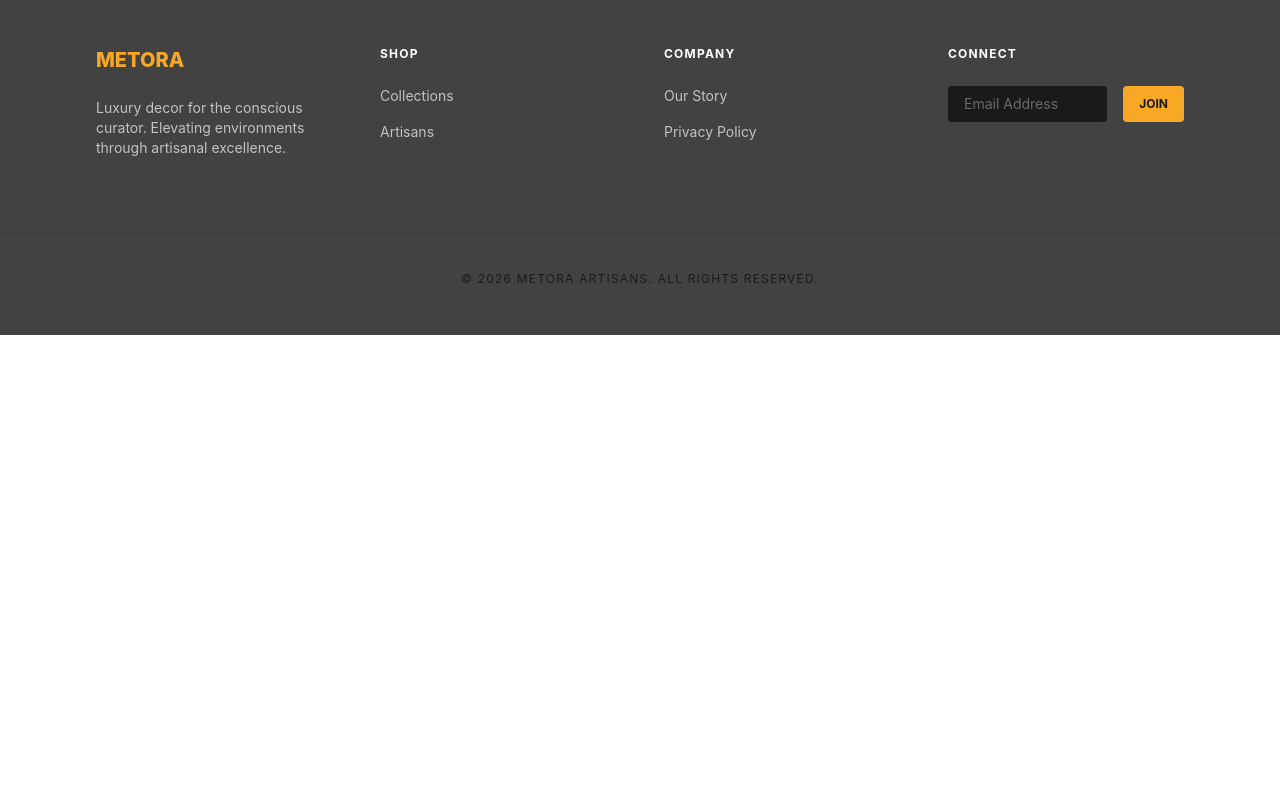
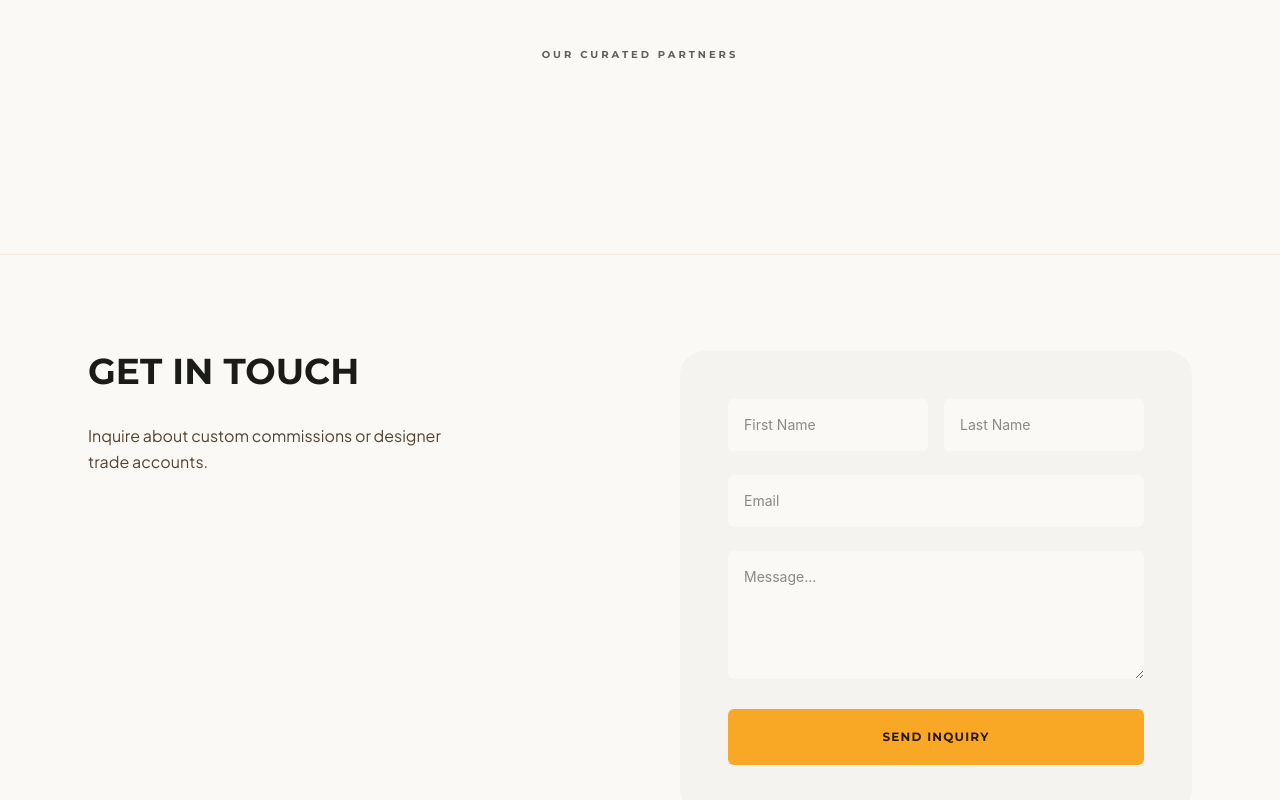
Before and after one commit to mdabdurrahman07/metoradecor_frontend, a Next.js app: page / in a window 1280 px wide. Shown: the part 3540-4340 px from the top of the page. Before the commit the page ends 3875 px from the top, so only its background shows below. Built offline with nearby package versions, Linux system fonts and the light colour scheme; a web font is replaced by a local one.

Commit message:
Add ContactForm and Partners sections to Home page; update Toaster position

```diff
--- a/src/app/layout.js
+++ b/src/app/layout.js
@@ -28,7 +28,7 @@
       <body suppressHydrationWarning
         className={`${jakarta.variable} ${montserrat.variable} ${aurore.variable} ${epilogue.variable} bg-[#fbf9f5] text-[#1b1c1a]`}
       >
-        <Toaster position="bottom-right" />
+        <Toaster position="top-center" />
         <header>
           <Navbar/>
         </header>
--- a/src/app/page.js
+++ b/src/app/page.js
@@ -1,5 +1,7 @@
 import Artisan from "@/components/Sections/Artisan/Artisan";
+import ContactForm from "@/components/Sections/Contact/Contact";
 import Hero from "@/components/Sections/Hero/Hero";
+import Partners from "@/components/Sections/Partners/Partners";
 import Philosophy from "@/components/Sections/Philosophy/Philosophy";
 import ProductSection from "@/components/Sections/ProductSection/ProductSection";
 import Testimonials from "@/components/Sections/Testimonials/Testimonials";
@@ -13,6 +15,8 @@
       <Artisan />
       <Philosophy />
       <Testimonials />
+      <Partners/>
+      <ContactForm/>
     </div>
   );
 };
--- /dev/null
+++ b/src/components/Sections/Contact/Contact.jsx
@@ -0,0 +1,60 @@
+"use client";
+import toast from "react-hot-toast";
+
+export default function ContactForm() {
+  const handleSubmit = (e) => {
+    e.preventDefault();
+    toast.success("Inquiry sent! We will contact you soon.", {
+      style: { background: "#f5f3ef", color: "#f9a825" },
+    });
+    e.target.reset();
+  };
+
+  return (
+    <section className="py-24">
+      <div className="max-w-6xl mx-auto px-6 grid md:grid-cols-2 gap-20">
+        <div className="space-y-8">
+          <h2 className="font-[family-name:var(--font-mont)] font-bold text-4xl uppercase">
+            Get in Touch
+          </h2>
+          <p className="text-[#524434] leading-relaxed max-w-sm font-[family-name:var(--font-jakarta)]">
+            Inquire about custom commissions or designer trade accounts.
+          </p>
+        </div>
+
+        <div className="bg-[#f5f3ef] p-8 md:p-12 rounded-3xl">
+          <form onSubmit={handleSubmit} className="space-y-6">
+            <div className="grid grid-cols-2 gap-4">
+              <input
+                required
+                className="w-full bg-[#fbf9f5] border-[#d7c3ae] rounded-md p-4 text-sm focus:ring-1 focus:ring-[#835400] outline-none"
+                placeholder="First Name"
+                type="text"
+              />
+              <input
+                required
+                className="w-full bg-[#fbf9f5] border-[#d7c3ae] rounded-md p-4 text-sm focus:ring-1 focus:ring-[#835400] outline-none"
+                placeholder="Last Name"
+                type="text"
+              />
+            </div>
+            <input
+              required
+              className="w-full bg-[#fbf9f5] border-[#d7c3ae] rounded-md p-4 text-sm focus:ring-1 focus:ring-[#835400] outline-none"
+              placeholder="Email"
+              type="email"
+            />
+            <textarea
+              required
+              className="w-full bg-[#fbf9f5] border-[#d7c3ae] rounded-md p-4 text-sm h-32 focus:ring-1 focus:ring-[#835400] outline-none"
+              placeholder="Message..."
+            ></textarea>
+            <button className="w-full bg-[#f9a825] text-[#2a1800] font-[family-name:var(--font-mont)] font-bold uppercase tracking-widest text-xs py-5 rounded-md hover:brightness-110 transition-all">
+              Send Inquiry
+            </button>
+          </form>
+        </div>
+      </div>
+    </section>
+  );
+}
--- /dev/null
+++ b/src/components/Sections/Partners/Partners.jsx
@@ -0,0 +1,28 @@
+// import Image from "next/image";
+
+export default function Partners() {
+  return (
+    <section className="py-24 border-y border-[#d7c3ae]/30">
+      <div className="max-w-6xl mx-auto px-6">
+        <h3 className="font-[family-name:var(--font-mont)] font-bold text-[10px] uppercase tracking-[0.3em] text-center mb-16 text-[#5f5e5e]">
+          Our Curated Partners
+        </h3>
+        <div className="flex flex-wrap justify-center items-center gap-12 md:gap-20">
+          {[1, 2, 3, 4, 5].map((p) => (
+            <div
+              key={p}
+              className="h-8 w-24 relative grayscale opacity-40 hover:grayscale-0 hover:opacity-100 transition-all cursor-pointer"
+            >
+              {/* <Image
+                src="https://www.google.com/images/branding/googlelogo/2x/googlelogo_color_92x30dp.png"
+                alt="Partner"
+                fill
+                className="object-contain"
+              /> */}
+            </div>
+          ))}
+        </div>
+      </div>
+    </section>
+  );
+}
```
